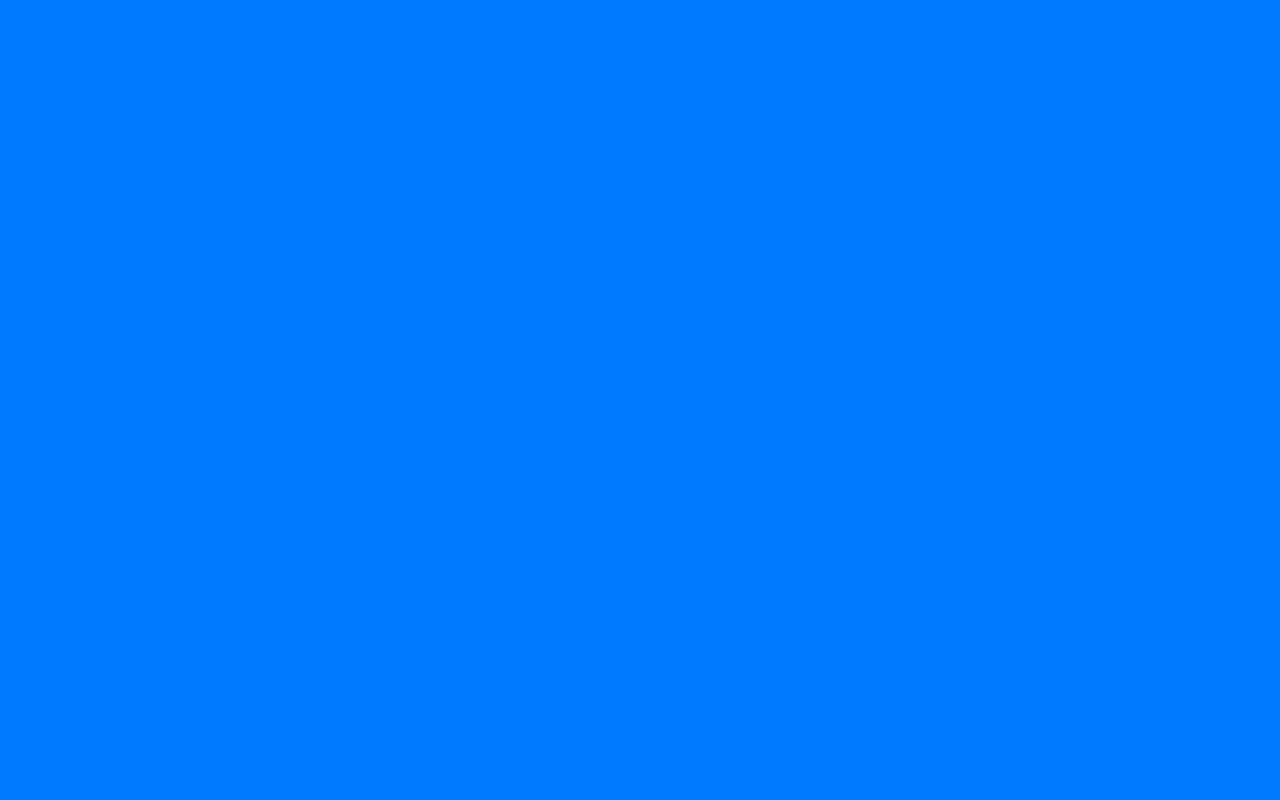
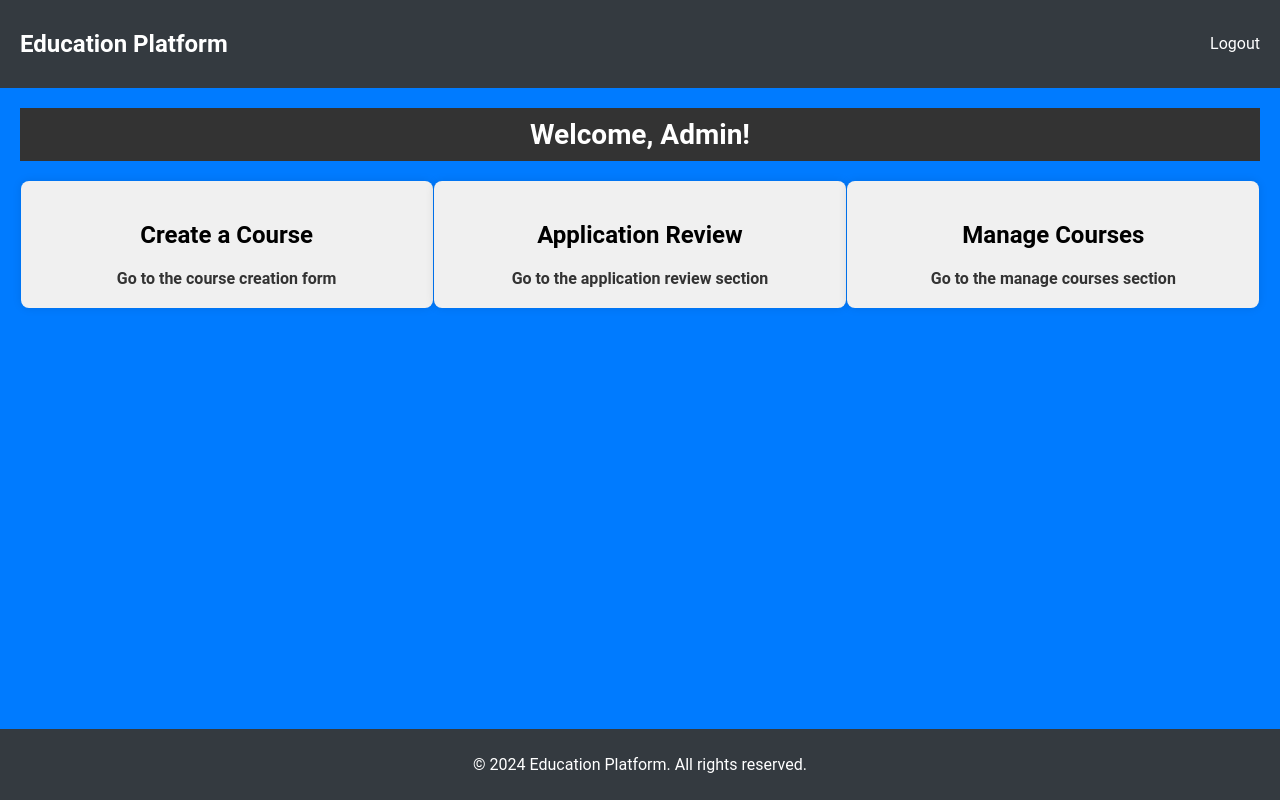
Before and after one commit to majojukrishna03/Education_Platform_Frontend, a React (Create React App) app in the folder frontend/: page /admin/dashboard in a window 1280 px wide. Before the commit this address had no page. Built offline with nearby package versions, Linux system fonts and the light colour scheme.

Commit message:
Added Admin dashboard and routing

```diff
--- a/frontend/src/App.js
+++ b/frontend/src/App.js
@@ -9,6 +9,7 @@ import Dashboard from './components/Dashboard';
 import AdminHome from './components/AdminHomepage';
 import AdminRegister from './components/AdminRegister';
 import AdminLogin from './components/AdminLogin';
+import AdminDashboard from './components/AdminDashboard';
 
 const App = () => {
   return (
@@ -22,6 +23,7 @@ const App = () => {
         <Route path="/admin/home" element={<AdminHome />} />
         <Route path="/admin/register" element={<AdminRegister />} />
         <Route path="/admin/login" element={<AdminLogin />} />
+        <Route path="/admin/dashboard" element={<AdminDashboard />} />
         {/* Add an admin route if needed */}
       </Routes>
     </Router>
--- /dev/null
+++ b/frontend/src/components/AdminDashboard.css
@@ -0,0 +1,42 @@
+.admin-dashboard {
+    padding: 20px;
+  }
+
+  .admin-header {
+    background-color: #333;
+    color: white;
+    padding: 10px;
+    text-align: center;
+  }
+
+  .welcome-message {
+    margin: 0;
+    font-size: 28px;
+  }
+
+  .dashboard-sections {
+    display: flex;
+    justify-content: space-around;
+    margin-top: 20px;
+  }
+
+  .dashboard-section {
+    background-color: #f0f0f0;
+    padding: 20px;
+    border-radius: 8px;
+    box-shadow: 0 0 10px rgba(0, 0, 0, 0.1);
+    text-align: center;
+    width: 30%;
+  }
+
+  .dashboard-link {
+    display: block;
+    margin-top: 10px;
+    color: #333;
+    text-decoration: none;
+    font-weight: bold;
+  }
+
+  .dashboard-link:hover {
+    color: #007bff;
+  }
--- /dev/null
+++ b/frontend/src/components/AdminDashboard.js
@@ -0,0 +1,38 @@
+import React from 'react';
+import { Link } from 'react-router-dom';
+import AdminLayout from './AdminLayout'; // Import the AdminLayout component
+import './AdminDashboard.css';
+
+const AdminDashboard = () => {
+  return (
+    <AdminLayout showLogout={true} handleLogout={() => {}}>
+      <div className="admin-dashboard">
+        <header className="admin-header">
+          <h1 className="welcome-message">Welcome, Admin!</h1>
+        </header>
+        <div className="dashboard-sections">
+          <div className="dashboard-section">
+            <h2>Create a Course</h2>
+            <Link to="/admin/dashboard/create-course" className="dashboard-link">
+              Go to the course creation form
+            </Link>
+          </div>
+          <div className="dashboard-section">
+            <h2>Application Review</h2>
+            <Link to="/admin/dashboard/application-review" className="dashboard-link">
+              Go to the application review section
+            </Link>
+          </div>
+          <div className="dashboard-section">
+            <h2>Manage Courses</h2>
+            <Link to="/admin/dashboard/manage-courses" className="dashboard-link">
+              Go to the manage courses section
+            </Link>
+          </div>
+        </div>
+      </div>
+    </AdminLayout>
+  );
+};
+
+export default AdminDashboard;
--- /dev/null
+++ b/frontend/src/components/AdminLayout.js
@@ -0,0 +1,67 @@
+// AdminLayout.js
+
+import React from 'react';
+import { Link, useLocation, useNavigate } from 'react-router-dom';
+import './Homepage.css'; // Import your CSS file for styling
+
+const AdminLayout = ({ children, showLogout, handleLogout }) => {
+  const location = useLocation();
+  const navigate = useNavigate();
+
+  // Function to determine current route
+  const isAdminHomePage = () => location.pathname === '/admin';
+  const isAdminDashboardPage = () => location.pathname === '/admin/dashboard';
+
+  // Function to handle link clicks with alert
+  const handleLinkClick = (pageName) => {
+    alert(`Redirecting to ${pageName} page.`);
+  };
+
+  // Function to handle logout
+  const handleLogoutClick = () => {
+    handleLogout(); // Perform logout actions (clear token, etc.)
+    alert('Redirecting to home page.');
+    navigate('/'); // Redirect to home page using navigate
+  };
+
+  return (
+    <div className="home-container">
+      <header className="header">
+        <nav className="navbar">
+          <h1 className="brand">Education Platform</h1>
+          {isAdminHomePage() && (
+            <ul className="nav-links">
+              <li>
+                <Link to="/admin/dashboard">Dashboard</Link>
+              </li>
+              {showLogout && (
+                <li>
+                  <Link to="/" onClick={handleLogoutClick}>Logout</Link>
+                </li>
+              )}
+            </ul>
+          )}
+          {isAdminDashboardPage() && (
+            <ul className="nav-links">
+              {showLogout && (
+                <li>
+                  <Link to="/admin/logout" onClick={handleLogoutClick}>Logout</Link>
+                </li>
+              )}
+            </ul>
+          )}
+        </nav>
+      </header>
+      <main>
+        {children}
+      </main>
+      <footer className="footer">
+        <div className="footer-content">
+          <p>&copy; 2024 Education Platform. All rights reserved.</p>
+        </div>
+      </footer>
+    </div>
+  );
+};
+
+export default AdminLayout;
```
Also changed, not shown: frontend/src/components/Layout.js (+4 -5 lines).
